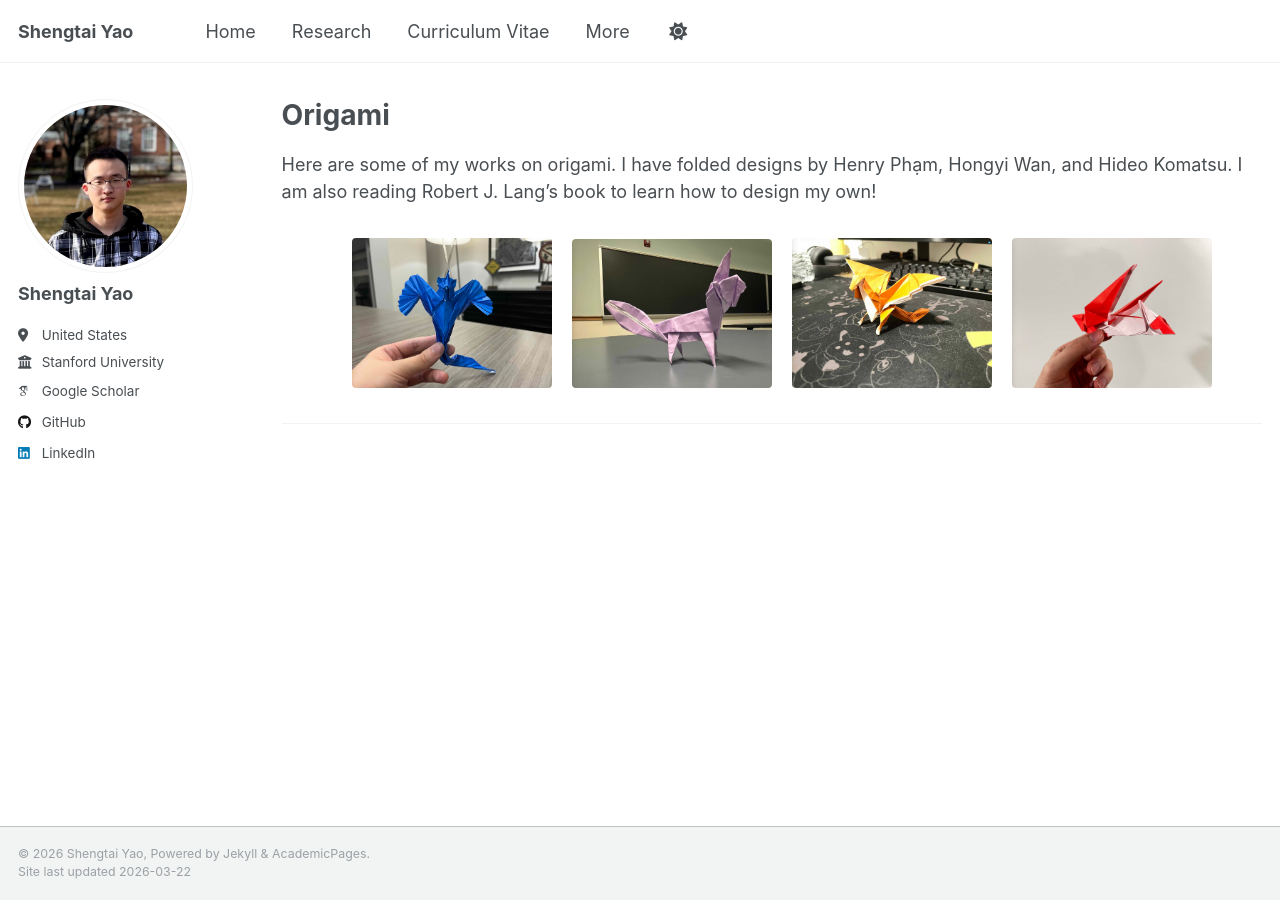
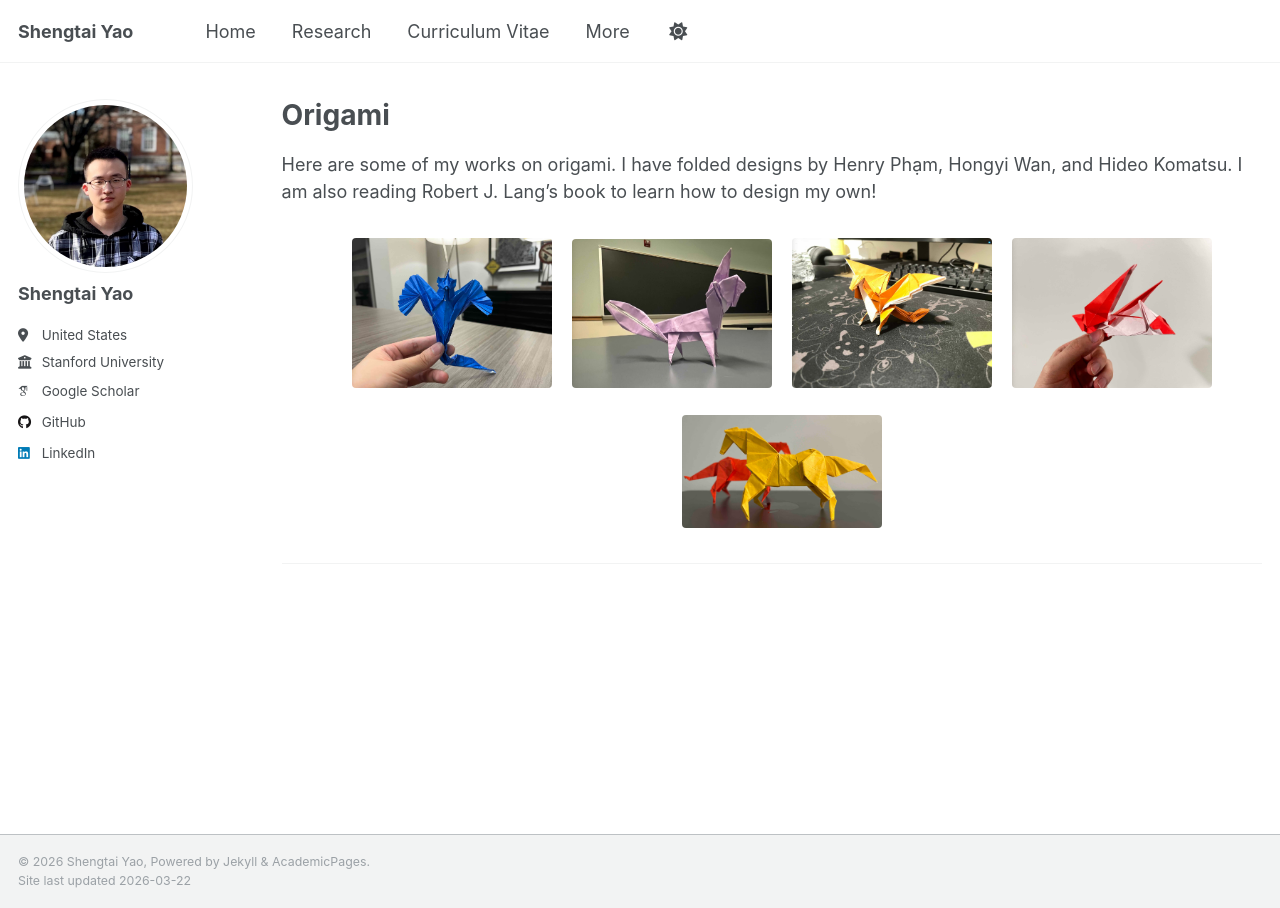
Before and after one commit to Yaoshengtai/Yaoshengtai.github.io, a Jekyll site: the page built from _pages/origami.md, in a window 1280 px wide. Built offline with Jekyll 4.4.1, drawn with Linux system fonts in a browser that asks for light colours; some web fonts are replaced.

Commit message:
Update origami.md

```diff
--- a/_pages/origami.md
+++ b/_pages/origami.md
@@ -26,4 +26,10 @@
   </figure>
 </div>
 
+<div style="margin-left:20px; text-align: center;">
+    <figure style="display:inline-block; margin:10px; text-align:center;">
+      <img src="/images/origami/origami_5.jpg" style="width:200px; display:block; margin:auto;"/>
+    </figure>
+</div>
+
 ---
```
